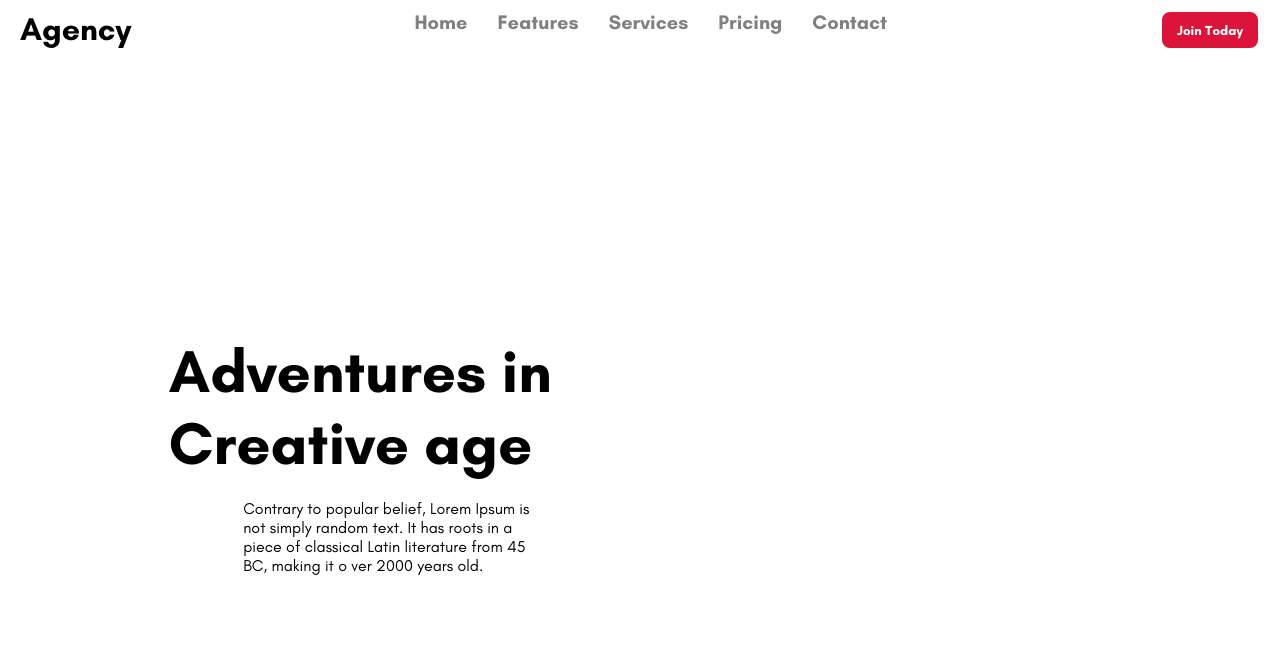
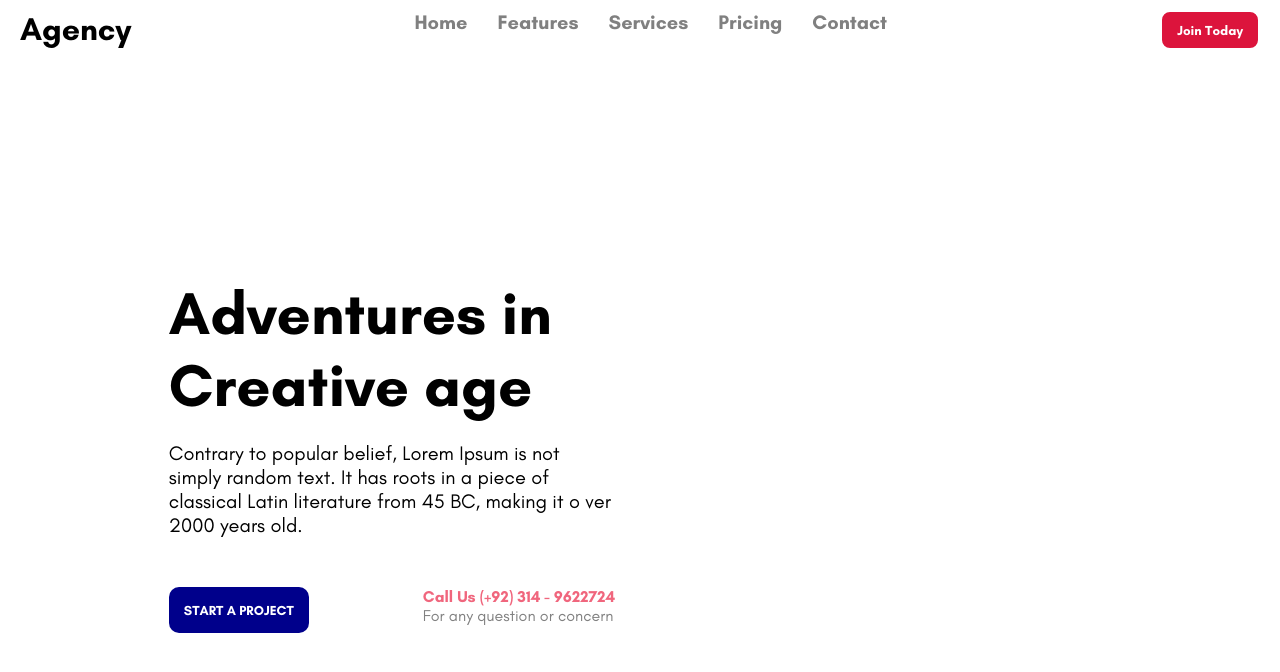
Before and after one commit to jawad-stack/Business-Website, a React (Create React App) app: page / in a window 1280 px wide. Shown: the top 672 px of the page. Built offline with nearby package versions, Linux system fonts and the light colour scheme.

Commit message:
Added some styles in INTRO protion

```diff
--- a/src/components/Intro.jsx
+++ b/src/components/Intro.jsx
@@ -1,5 +1,5 @@
-import React from 'react';
-import styled from 'styled-components';
+import React from "react";
+import styled from "styled-components";
 
 const Container = styled.div`
   // height: calc(100vh - 50px);
@@ -17,27 +17,71 @@ const Left = styled.div`
 const Title = styled.h1`
   font-size: 60px;
   width: 60%;
-`
+`;
 const Desc = styled.p`
-    width: 40%;
+  width: 60%;
+  font-size: 20px;
   margin-top: 20px;
-`
+`;
+const Info = styled.div`
+  width: 60%;
+  display: flex;
+  align-item: center;
+  justify-content: space-between;
+  margin-top: 50px;
+`;
+
+const Button = styled.button`
+  padding: 15px;
+  background-color: darkblue;
+  color: white;
+  border-radius: 10px;
+  font-weight: bold;
+  border: none;
+  letter-spacing: 2px:
+  cursor: pointer;
+`;
+
+const Contact = styled.div`
+  display: flex;
+  flex-direction: column;
+`;
+
+const Phone = styled.span`
+  color: #f0667d;
+  font-weight: bold;
+`;
+
+const ContactText = styled.span`
+  color: gray;
+`;
+
 const Right = styled.div`
-    height: calc(100vh - 50px);
+  // height: calc(100vh - 50px);
   width: 40%;
 `;
+
 const Intro = () => {
   return (
     <Container>
       <Left>
         <Title>Adventures in Creative age</Title>
-                <Desc>Contrary to popular belief, Lorem Ipsum is not simply random text.
-                    It has roots in a piece of classical Latin literature from 45 BC, making it o
-                    ver 2000 years old. </Desc>
+        <Desc>
+          Contrary to popular belief, Lorem Ipsum is not simply random text. It
+          has roots in a piece of classical Latin literature from 45 BC, making
+          it o ver 2000 years old.
+        </Desc>
+        <Info>
+          <Button>START A PROJECT</Button>
+          <Contact>
+            <Phone>Call Us (+92) 314 - 9622724</Phone>
+            <ContactText>For any question or concern</ContactText>
+          </Contact>
+        </Info>
       </Left>
       <Right></Right>
     </Container>
-    )
+  );
 };
 
 export default Intro;
```
Lines whose indentation alone changed are shown as unchanged.
